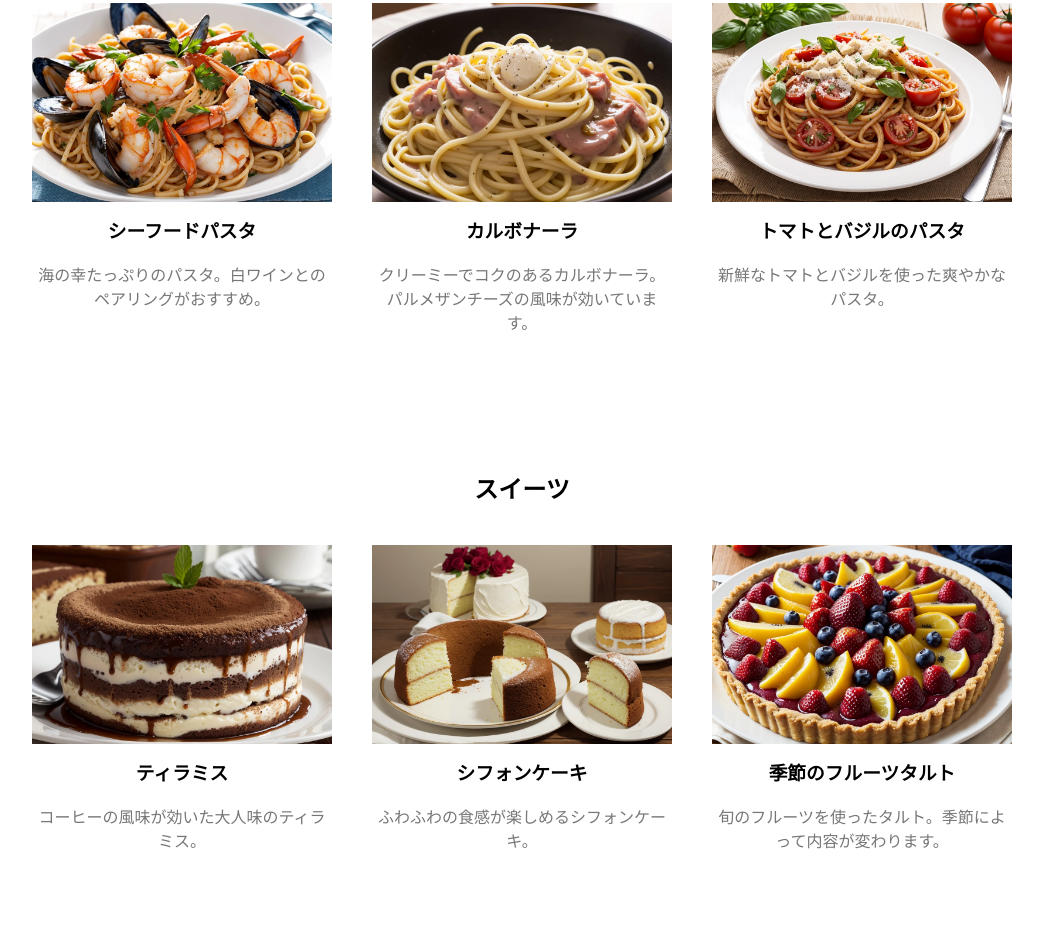
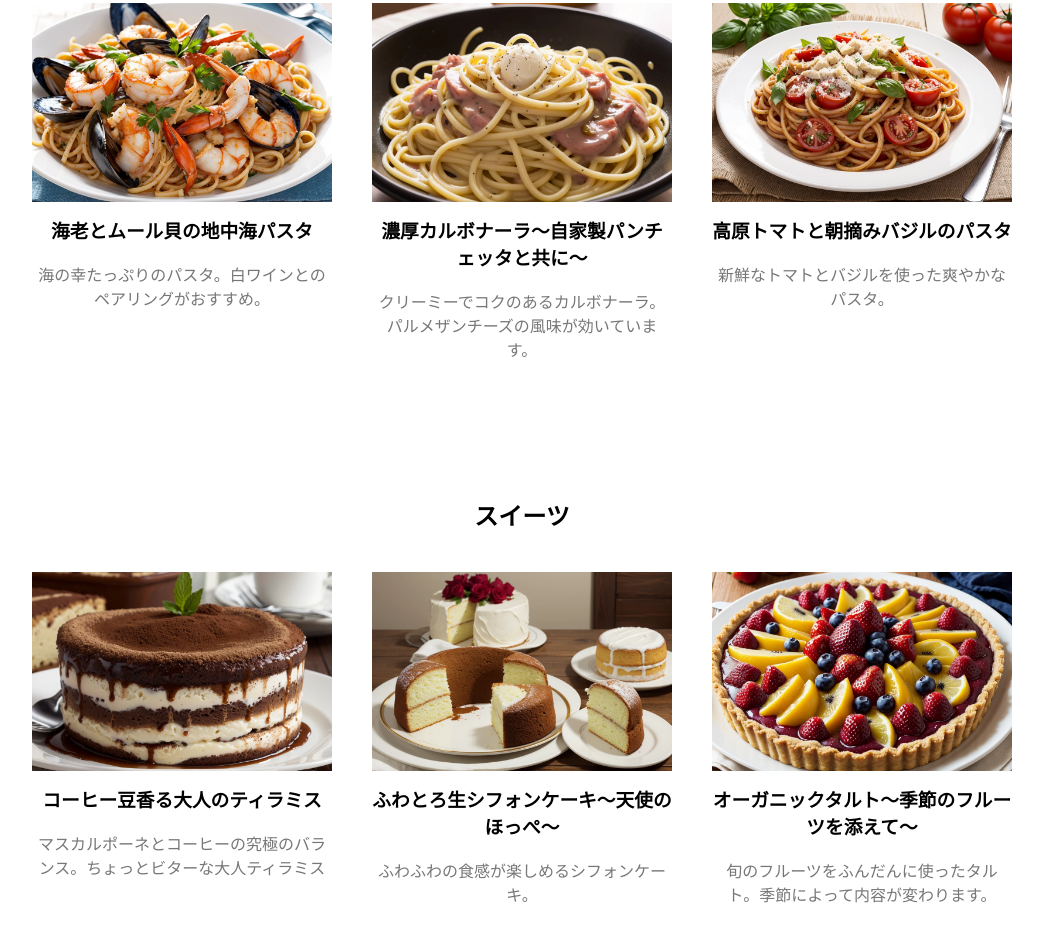
Before and after one commit to Kyomei25/cafeliberte, a plain HTML site: page index.html in a window 1280 px wide. Shown: the part 762-1687 px from the top of the page, without its empty margins (118-1161 px from the left). Drawn offline with Linux system fonts and the light colour scheme.

Commit message:
update index.html

```diff
--- a/index.html
+++ b/index.html
@@ -42,17 +42,17 @@
       <div class="pasta-items">
         <div class="item">
           <img src="pasta1.png" alt="パスタ1">
-          <h3>シーフードパスタ</h3>
+          <h3>海老とムール貝の地中海パスタ</h3>
           <p>海の幸たっぷりのパスタ。白ワインとのペアリングがおすすめ。</p>
         </div>
         <div class="item">
           <img src="pasta2.png" alt="パスタ2">
-          <h3>カルボナーラ</h3>
+          <h3>濃厚カルボナーラ〜自家製パンチェッタと共に〜</h3>
           <p>クリーミーでコクのあるカルボナーラ。パルメザンチーズの風味が効いています。</p>
         </div>
         <div class="item">
           <img src="pasta3.png" alt="パスタ3">
-          <h3>トマトとバジルのパスタ</h3>
+          <h3>高原トマトと朝摘みバジルのパスタ</h3>
           <p>新鮮なトマトとバジルを使った爽やかなパスタ。</p>
         </div>
       </div>
@@ -63,18 +63,18 @@
       <div class="sweets-items">
         <div class="item">
           <img src="sweet1.png" alt="スイーツ1">
-          <h3>ティラミス</h3>
-          <p>コーヒーの風味が効いた大人味のティラミス。</p>
+          <h3>コーヒー豆香る大人のティラミス</h3>
+          <p>マスカルポーネとコーヒーの究極のバランス。ちょっとビターな大人ティラミス</p>
         </div>
         <div class="item">
           <img src="sweet2.png" alt="スイーツ2">
-          <h3>シフォンケーキ</h3>
+          <h3>ふわとろ生シフォンケーキ〜天使のほっぺ〜</h3>
           <p>ふわふわの食感が楽しめるシフォンケーキ。</p>
         </div>
         <div class="item">
           <img src="sweet3.png" alt="スイーツ3">
-          <h3>季節のフルーツタルト</h3>
-          <p>旬のフルーツを使ったタルト。季節によって内容が変わります。</p>
+          <h3>オーガニックタルト〜季節のフルーツを添えて〜</h3>
+          <p>旬のフルーツをふんだんに使ったタルト。季節によって内容が変わります。</p>
         </div>
       </div>
     </section>
```
